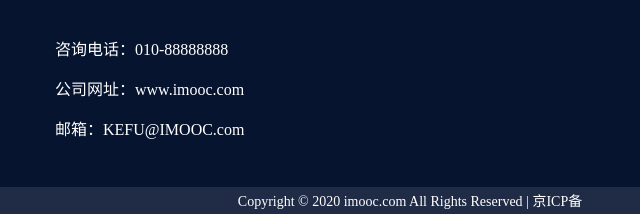
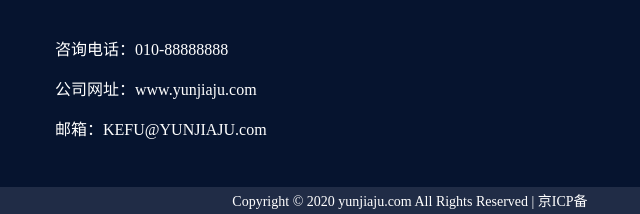
Before and after one commit to redTSH/yunjiaju-shop, a plain HTML site: page index.html in a window 1280 px wide. Shown: the part 2512-2726 px from the top of the page, 230-870 px from the left. Drawn offline with Linux system fonts and the light colour scheme.

Commit message:
修改商城信息

```diff
--- a/index.html
+++ b/index.html
@@ -358,14 +358,14 @@
                 <h3>慕家居</h3>
                 <div class="contact-ways">
                     <p>咨询电话：010-88888888</p>
-                    <p>公司网址：www.imooc.com</p>
-                    <p>邮箱：KEFU@IMOOC.com</p>
+                    <p>公司网址：www.yunjiaju.com</p>
+                    <p>邮箱：KEFU@YUNJIAJU.com</p>
                 </div>
             </div>
         </div>
         <!-- copyright -->
         <div class="copyright">
-            <p>Copyright &copy; 2020 imooc.com All Rights Reserved | 京ICP备 </p>
+            <p>Copyright &copy; 2020 yunjiaju.com All Rights Reserved | 京ICP备 </p>
         </div>
     </footer>
 </body>
```
